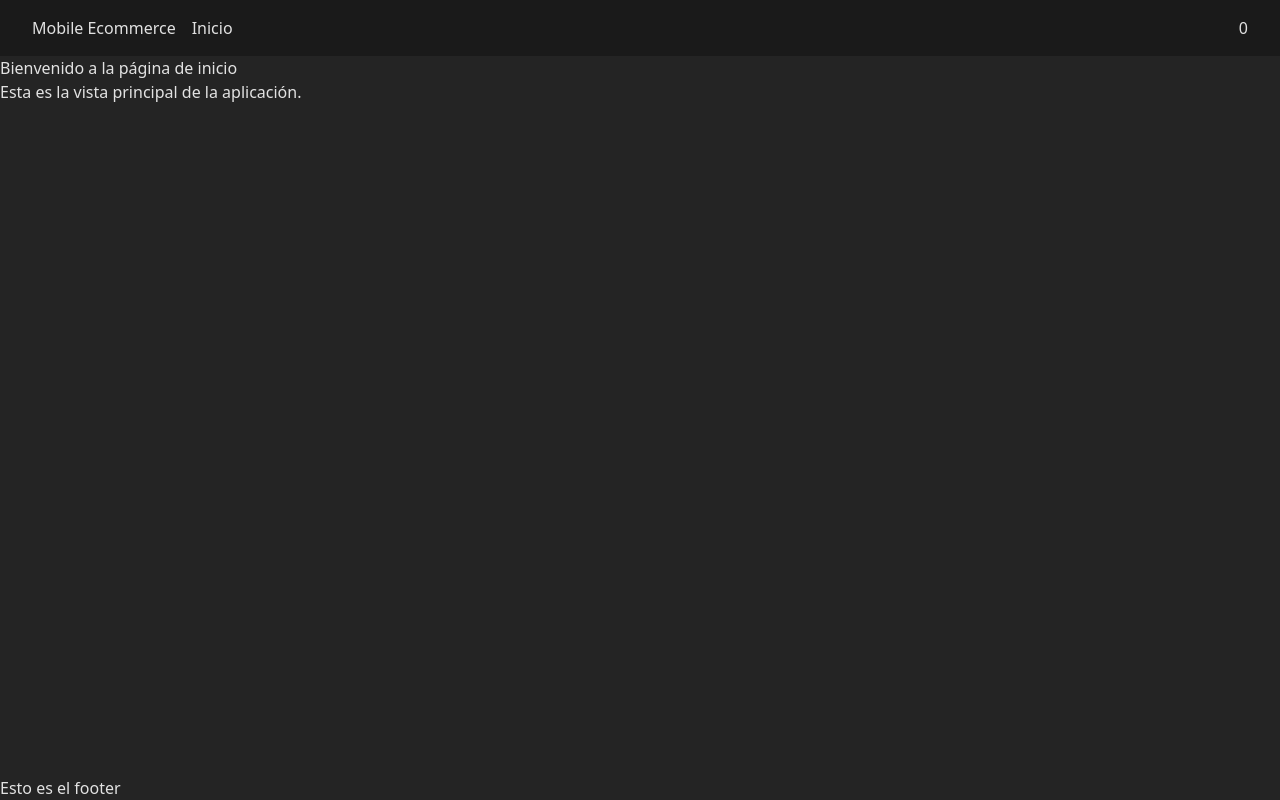
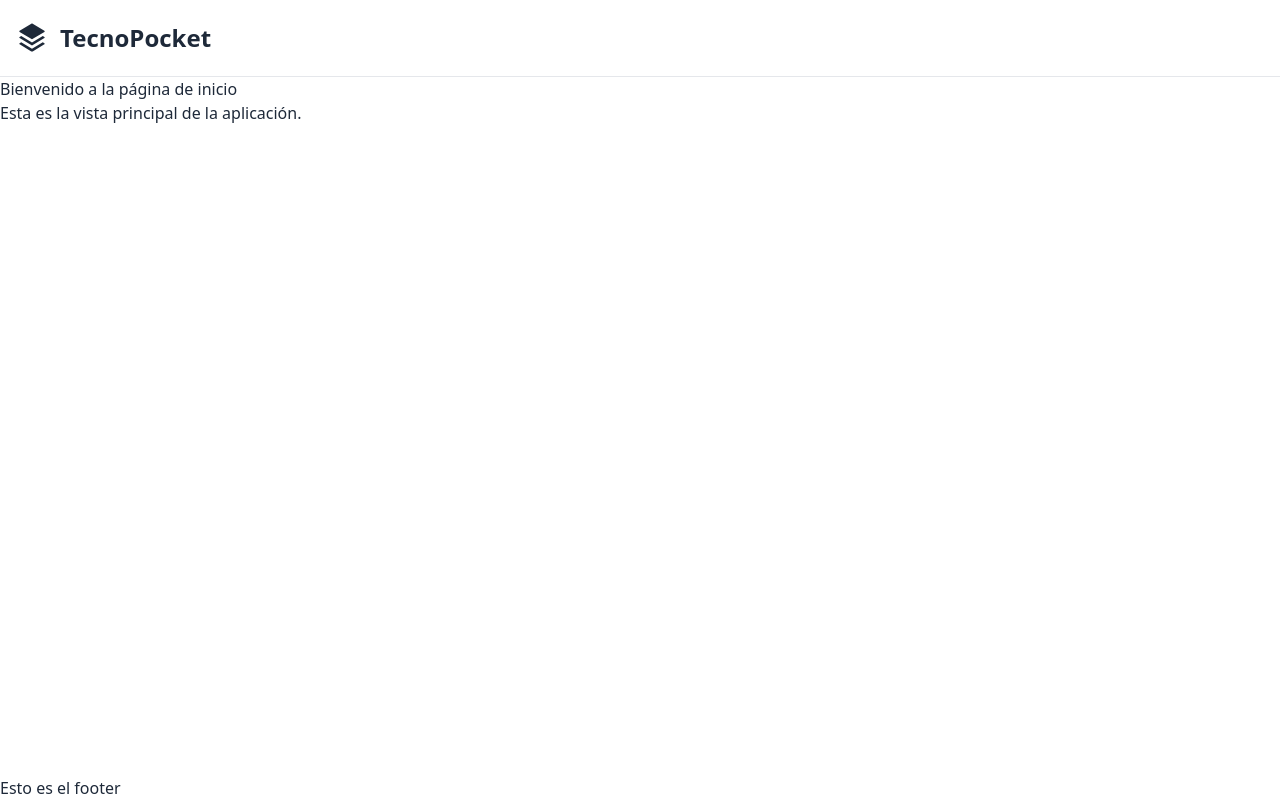
Before and after one commit to raulcbs/mobile-ecommerce, a React (Vite) app: page / in a window 1280 px wide. Built offline with nearby package versions, Linux system fonts and the light colour scheme.

Commit message:
refactor(Layout): update layout structure and integrate icons

```diff
--- a/src/app/Layout.jsx
+++ b/src/app/Layout.jsx
@@ -1,17 +1,30 @@
 import React from "react"
 import { Outlet, Link } from "react-router"
+import { HomeIcon, ShoppingCardIcon } from "../views/shared/icons"
 
 export default function Layout() {
   return (
-    <div className="w-full h-screen flex flex-col bg-[#242424] text-[#ffffffde]">
-      <header className="px-8 py-4 bg-[#1a1a1a] flex items-center gap-4">
-        <h1>Mobile Ecommerce</h1>
-        <nav className="grow flex">
-          <Link to="/">Inicio</Link>
-        </nav>
-        <div>0</div>
-      </header>
-      <main className="w-full grow overflow-y-auto">
+    <div className="flex flex-col min-h-screen bg-white text-gray-800  dark:bg-gray-900 dark:text-white">
+      <nav className="bg-white dark:bg-gray-900 sticky w-full z-20 top-0 start-0 border-b border-gray-200 dark:border-gray-600">
+        <div className="max-w-7xl flex flex-wrap items-center justify-between mx-auto p-4">
+          <a href="https://flowbite.com/" className="flex items-center space-x-3 rtl:space-x-reverse">
+            <HomeIcon />
+            <span className="hidden sm:inline-block self-center text-2xl font-semibold whitespace-nowrap dark:text-white">
+              TecnoPocket
+            </span>
+          </a>
+
+          <div className="relative inline-flex items-center p-3 font-medium text-center text-white">
+            <ShoppingCardIcon />
+            <span className="sr-only">Notifications</span>
+            <div className="absolute inline-flex items-center justify-center w-5 h-5 text-xs font-bold text-white -top-2 -end-2 ">
+              0
+            </div>
+          </div>
+        </div>
+      </nav>
+
+      <main className="grow max-w-7xl mx-auto w-full">
         <Outlet />
       </main>
       <footer>
```
